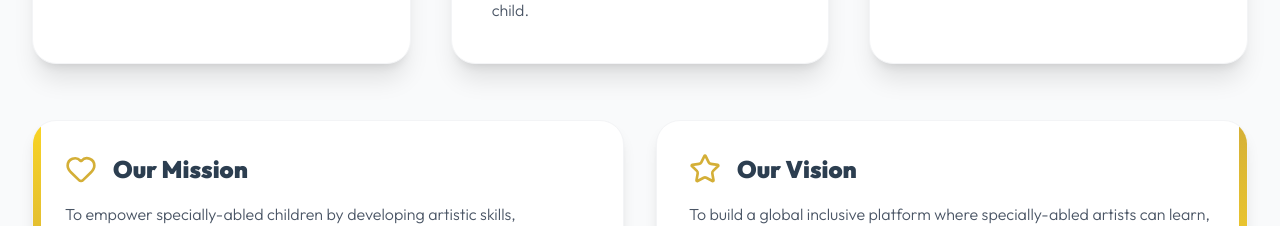
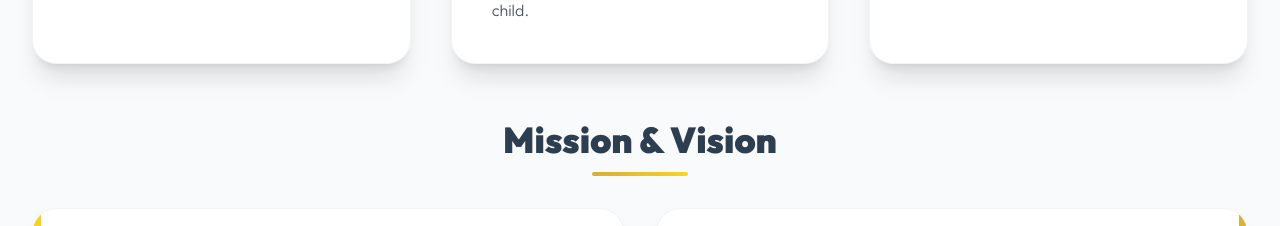
Before and after one commit to shannu2342/artwork2, a React (Vite) app in the folder frontend/: page / in a window 1280 px wide. Shown: the part 2260-2486 px from the top of the page. Built offline with nearby package versions, Linux system fonts and the light colour scheme; no server answers.

Commit message:
Update Home.jsx

```diff
--- a/frontend/src/pages/Home.jsx
+++ b/frontend/src/pages/Home.jsx
@@ -232,6 +232,11 @@ const Home = () => {
                                 </motion.div>
                             );
                         })}
+                    </div>
+
+                    <div className="text-center mb-8">
+                        <h3 className="text-3xl md:text-4xl font-black text-[#2C3E50]">Mission & Vision</h3>
+                        <div className="w-24 h-1 bg-gradient-to-r from-[#D4AF37] to-[#F9D423] mx-auto rounded-full mt-3"></div>
                     </div>
 
                     <div className="grid grid-cols-1 md:grid-cols-2 gap-8">
```
